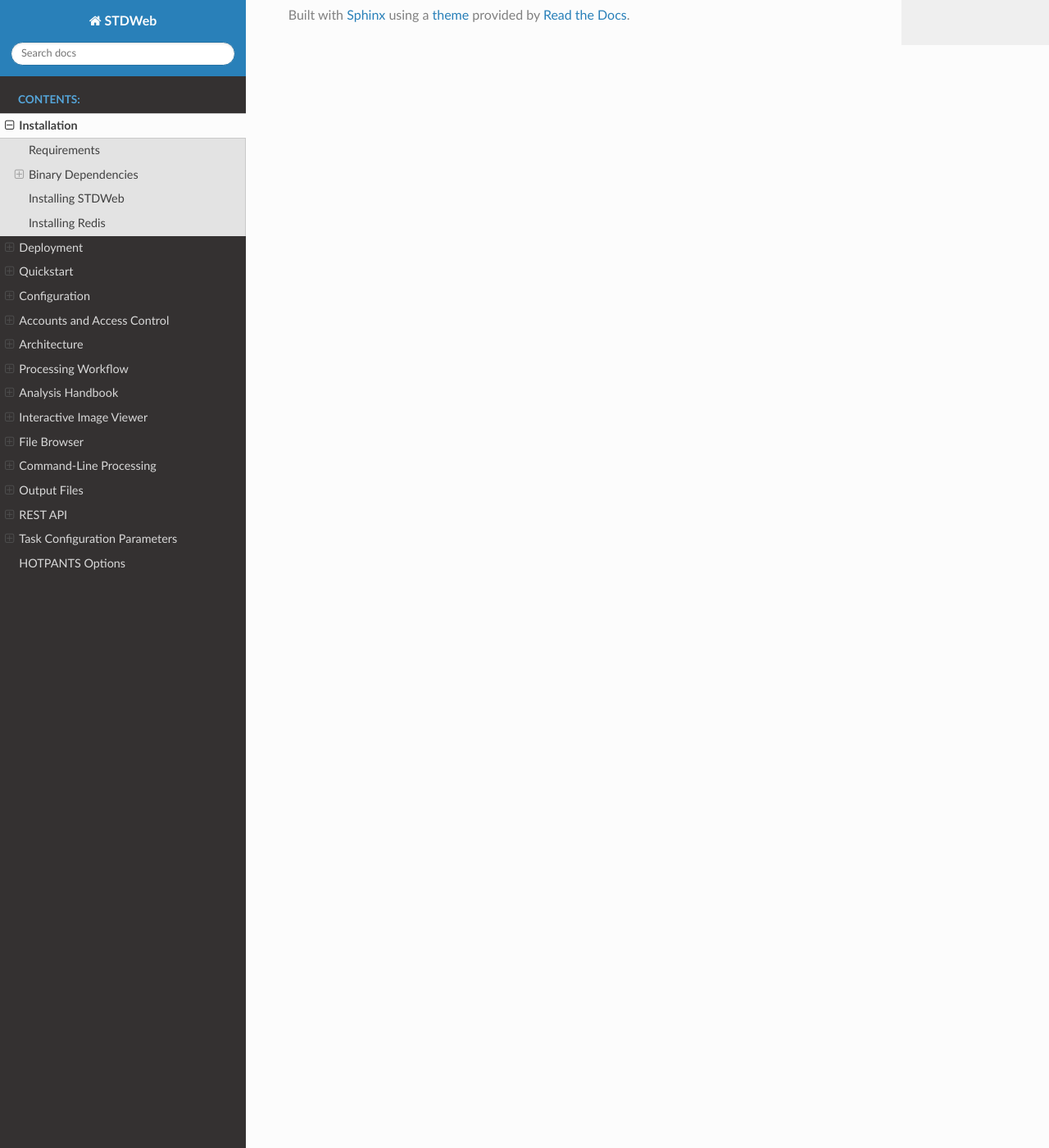
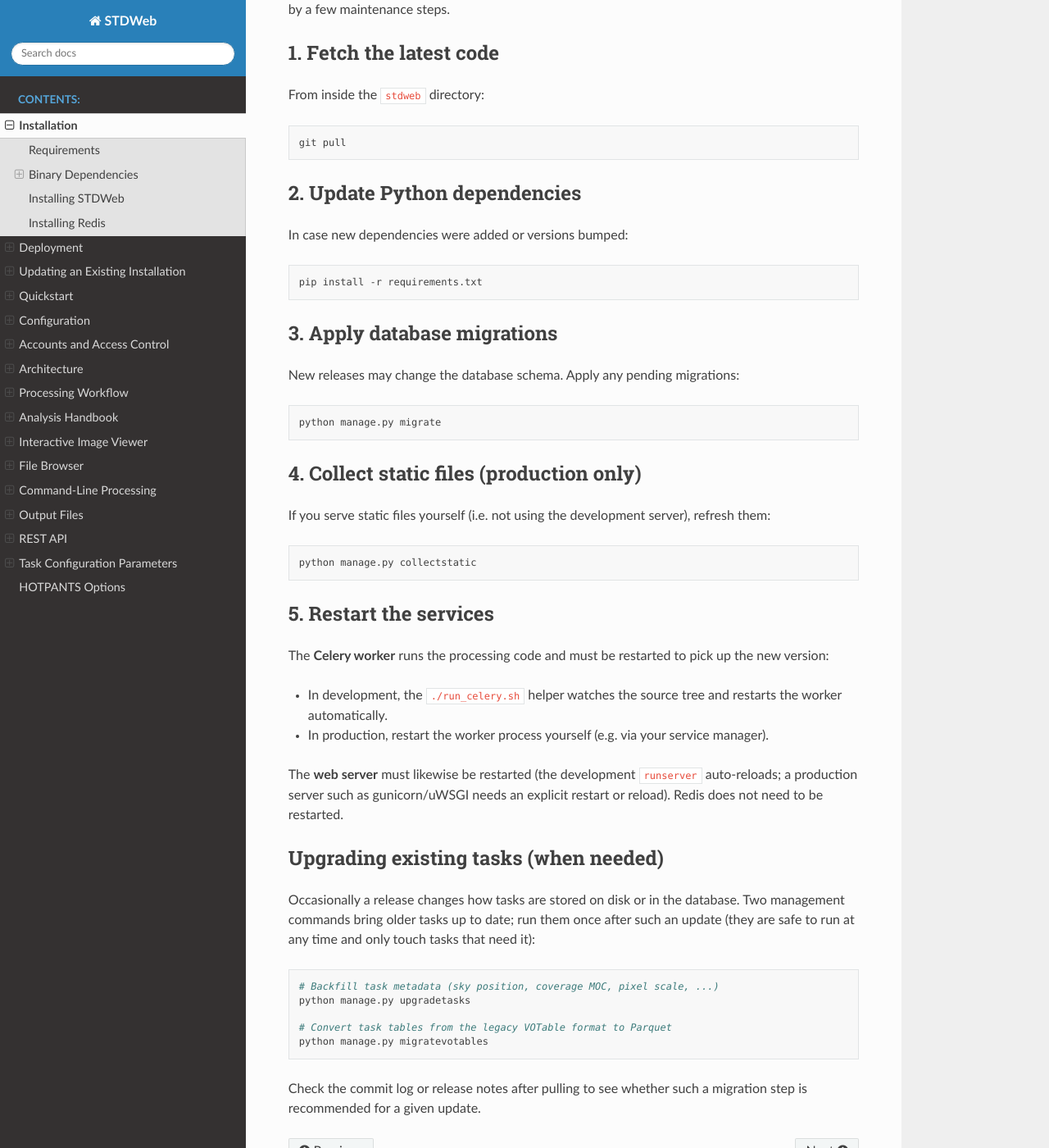
Before and after one commit to karpov-sv/stdweb, a Sphinx documentation site: the page built from doc/installation.rst, in a window 1280 px wide and 1400 px high, scrolled down 3377 px. Shown: the whole window at 82% size. Built offline with Sphinx 7.4.7 and the Read the Docs theme 3.1.0, drawn with Linux system fonts in a browser that asks for light colours; some of the changed text lies outside the part shown.

Commit message:
Document how to update an existing installation
Add an "Updating an Existing Installation" section to the installation guide
covering the usual post-git-pull steps: updating dependencies, applying
migrations, collecting static files (production), restarting the Celery worker
and web server, and the occasional upgradetasks / migratevotables maintenance
commands.

```diff
--- a/doc/installation.rst
+++ b/doc/installation.rst
@@ -146,3 +146,80 @@ Production Deployment
 ---------------------
 
 For production deployment, follow the `Django deployment documentation <https://docs.djangoproject.com/en/5.0/howto/deployment/>`_.
+
+Updating an Existing Installation
+=================================
+
+STDWeb evolves quickly, so it is worth updating your cloned copy often. The code
+is run directly from the repository (it is not installed as a package), so an
+update is essentially a ``git pull`` followed by a few maintenance steps.
+
+1. Fetch the latest code
+------------------------
+
+From inside the ``stdweb`` directory:
+
+.. code-block:: bash
+
+   git pull
+
+2. Update Python dependencies
+-----------------------------
+
+In case new dependencies were added or versions bumped:
+
+.. code-block:: bash
+
+   pip install -r requirements.txt
+
+3. Apply database migrations
+----------------------------
+
+New releases may change the database schema. Apply any pending migrations:
+
+.. code-block:: bash
+
+   python manage.py migrate
+
+4. Collect static files (production only)
+-----------------------------------------
+
+If you serve static files yourself (i.e. not using the development server),
+refresh them:
+
+.. code-block:: bash
+
+   python manage.py collectstatic
+
+5. Restart the services
+-----------------------
+
+The **Celery worker** runs the processing code and must be restarted to pick up
+the new version:
+
+- In development, the ``./run_celery.sh`` helper watches the source tree and
+  restarts the worker automatically.
+- In production, restart the worker process yourself (e.g. via your service
+  manager).
+
+The **web server** must likewise be restarted (the development ``runserver``
+auto-reloads; a production server such as gunicorn/uWSGI needs an explicit
+restart or reload). Redis does not need to be restarted.
+
+Upgrading existing tasks (when needed)
+--------------------------------------
+
+Occasionally a release changes how tasks are stored on disk or in the database.
+Two management commands bring older tasks up to date; run them once after such an
+update (they are safe to run at any time and only touch tasks that need it):
+
+.. code-block:: bash
+
+   # Backfill task metadata (sky position, coverage MOC, pixel scale, ...)
+   python manage.py upgradetasks
+
+   # Convert task tables from the legacy VOTable format to Parquet
+   python manage.py migratevotables
+
+Check the commit log or release notes after pulling to see whether such a
+migration step is recommended for a given update.
```
